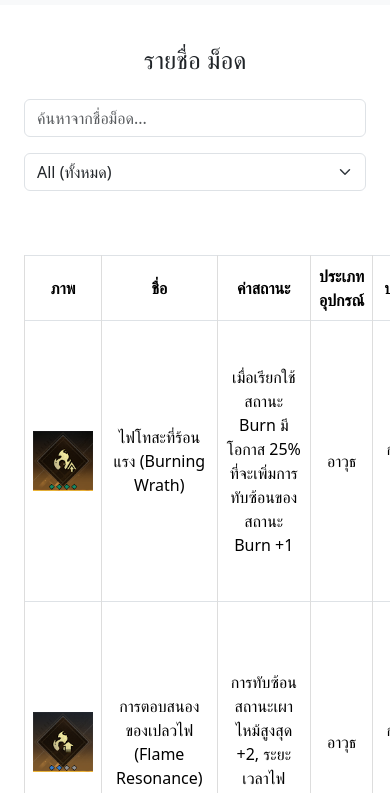
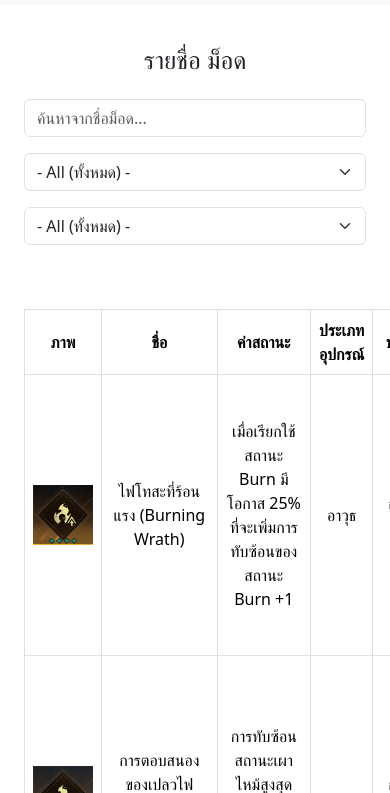
Before and after one commit to punyjin/once-human-wiki, a plain HTML site: page items.html in a window 390 px wide. Shown: the part 51-844 px from the top of the page. Drawn offline with nearby package versions, Linux system fonts and the light colour scheme.

Commit message:
Update Filter & More Mod

```diff
--- a/assets/js/addmod.js
+++ b/assets/js/addmod.js
@@ -27,7 +27,7 @@ document.addEventListener('DOMContentLoaded', () => {
             "fastgunner": { "en": "Fast Gunner", "th": "พลปืนเร็ว" },
             "bounce": { "en": "Bounce", "th": "การกระเด้ง" },
             "shrapnel": { "en": "Shrapnel", "th": "เศษกระสุน" },
-            "HP": { "en": "HP", "th": "HP" },
+            "HP": { "en": "HP", "th": "พลังชีวิต" },
             "critrate": { "en": "Crit Rate", "th": "อัตราคริติคอล" },
             "critdmg": { "en": "Crit DMG", "th": "ดาเมจคริติคอล" },
             "statusdmg": { "en": "Status DMG", "th": "ดาเมจสถานะ" },
--- a/assets/js/mods.js
+++ b/assets/js/mods.js
@@ -17,22 +17,45 @@ fetch(jsonDataUrl)
 
         // Add event listeners for search and filter
         const searchInput = document.getElementById('search-input');
-        const filterSelect = document.getElementById('filter-select');
+        const filterSelect = document.getElementById('filter-select'); // modType select
+        const gearTypeSelect = document.getElementById('gear-type-filter'); // gearType select
 
+        // Add event listener to search input
         if (searchInput) {
             searchInput.addEventListener('input', () => applyFilters());
         } else {
             console.error('Search input element not found.');
         }
 
+        // Add event listener to filter select (modType)
         if (filterSelect) {
             filterSelect.addEventListener('change', () => applyFilters());
         } else {
             console.error('Filter select element not found.');
         }
+
+        // Add event listener to gear type select (gearType)
+        if (gearTypeSelect) {
+            gearTypeSelect.addEventListener('change', () => applyFilters());
+        } else {
+            console.error('Gear type filter select element not found.');
+        }
     })
     .catch(error => console.error('Error loading JSON:', error));
 
+// ฟังก์ชันสำหรับแปลง gearType ระหว่างภาษาไทยและอังกฤษ
+function translateGearType(gearType) {
+    const gearTypeTranslations = {
+        "Weapon": "อาวุธ",
+        "Helmet": "หมวกนิรภัย",
+        "Mask": "หน้ากาก",
+        "Top": "เสื้อ",
+        "Bottom": "กางเกง",
+        "Gloves": "ถุงมือ",
+        "Shoes": "รองเท้า"
+    };
+    return gearTypeTranslations[gearType] || Object.keys(gearTypeTranslations).find(key => gearTypeTranslations[key] === gearType);
+}
 // ฟังก์ชันสำหรับแปลง modType ระหว่างภาษาไทยและอังกฤษ
 function translateModType(modType) {
     const filterTranslations = {
@@ -46,7 +69,7 @@ function translateModType(modType) {
         "fastgunner": "พลปืนเร็ว",
         "bounce": "การกระเด้ง",
         "shrapnel": "เศษกระสุน",
-        "HP": "HP",
+        "HP": "พลังชีวิต",
         "critrate": "อัตราคริติคอล",
         "critdmg": "ดาเมจคริติคอล",
         "statusdmg": "ดาเมจสถานะ",
@@ -67,6 +90,7 @@ function translateModType(modType) {
 function applyFilters() {
     const searchTerm = document.getElementById('search-input')?.value.toLowerCase() || '';
     const filterValue = document.getElementById('filter-select')?.value || 'all';
+    const gearTypeValue = document.getElementById('gear-type-filter')?.value || 'all';
 
     if (!mods) {
         console.error('Mods data is not loaded.');
@@ -74,21 +98,32 @@ function applyFilters() {
     }
 
     const translatedFilterValue = translateModType(filterValue);
+    const translatedGearTypeValue = translateGearType(gearTypeValue);
 
     const filteredMods = mods.filter(mod => {
         const matchesSearch = mod.name.th.toLowerCase().includes(searchTerm) || mod.name.en.toLowerCase().includes(searchTerm);
+
         const matchesFilter = filterValue === 'all' ||
-            mod.modType.en.toLowerCase() === filterValue.toLowerCase() ||  // ตรวจสอบ modType ภาษาอังกฤษ
-            mod.modType.th.toLowerCase() === filterValue.toLowerCase() ||  // ตรวจสอบ modType ภาษาไทย
-            mod.modType.en.toLowerCase() === translatedFilterValue.toLowerCase() ||  // ตรวจสอบ modType ภาษาอังกฤษที่แปลแล้ว
-            mod.modType.th.toLowerCase() === translatedFilterValue.toLowerCase();    // ตรวจสอบ modType ภาษาไทยที่แปลแล้ว
-        return matchesSearch && matchesFilter;
+            mod.modType.en.toLowerCase() === filterValue.toLowerCase() ||
+            mod.modType.th.toLowerCase() === filterValue.toLowerCase() ||
+            mod.modType.en.toLowerCase() === translatedFilterValue.toLowerCase() ||
+            mod.modType.th.toLowerCase() === translatedFilterValue.toLowerCase();
+
+        const matchesGearType = gearTypeValue === 'all' ||
+            mod.gearType.en.toLowerCase() === gearTypeValue.toLowerCase() ||
+            mod.gearType.th.toLowerCase() === gearTypeValue.toLowerCase() ||
+            mod.gearType.en.toLowerCase() === translatedGearTypeValue.toLowerCase() ||
+            mod.gearType.th.toLowerCase() === translatedGearTypeValue.toLowerCase();
+
+        return matchesSearch && matchesFilter && matchesGearType;
     });
-
     populateTable(filteredMods, 'th');
 }
 
-// Function to populate table based on the data
+
+
+
+
 function populateTable(mods, lang) {
     const tableBody = document.querySelector('#mods-table tbody');
     if (!tableBody) {
@@ -155,26 +190,32 @@ function populateTable(mods, lang) {
     });
 }
 
-// Function to load filter options in both languages
 function loadFilterOptions(lang1, lang2) {
     fetch(mainDataUrl)
         .then(response => response.json())
         .then(data => {
             const filters = data.filters;
             const filterSelect = document.getElementById('filter-select');
+            const gearTypeFilterSelect = document.getElementById('gear-type-filter');
 
             // Clear existing options
             filterSelect.innerHTML = '';
+            gearTypeFilterSelect.innerHTML = '';
 
             // Add "All" option first
             const allOption = document.createElement('option');
             allOption.value = 'all';
-            allOption.textContent = `${filters.all[lang1]} (${filters.all[lang2]})`;
+            allOption.textContent = `- ${filters.all[lang1]} (${filters.all[lang2]}) -`;
             filterSelect.appendChild(allOption);
 
-            // Add other filter options
+            const allGearTypeOption = document.createElement('option');
+            allGearTypeOption.value = 'all';
+            allGearTypeOption.textContent = `- ${filters.all[lang1]} (${filters.all[lang2]}) -`;
+            gearTypeFilterSelect.appendChild(allGearTypeOption);
+
+            // Add modType filter options
             for (const [key, value] of Object.entries(filters)) {
-                if (key !== 'all') {
+                if (key !== 'all' && key !== 'geartypes') {
                     const option = document.createElement('option');
                     option.value = key;
                     option.textContent = `${value[lang1]} (${value[lang2]})`;
@@ -182,6 +223,14 @@ function loadFilterOptions(lang1, lang2) {
                 }
             }
 
+            // Add gearType filter options
+            const gearTypes = filters.geartypes;
+            for (const [key, value] of Object.entries(gearTypes)) {
+                const option = document.createElement('option');
+                option.value = key;
+                option.textContent = `${value[lang1]} (${value[lang2]})`;
+                gearTypeFilterSelect.appendChild(option);
+            }
         })
         .catch(error => console.error('Error loading filter options:', error));
 }
--- a/assets/json_data/filter.json
+++ b/assets/json_data/filter.json
@@ -42,7 +42,7 @@
         },
         "HP": {
             "en": "HP",
-            "th": "HP"
+            "th": "พลังชีวิต"
         },
         "critrate": {
             "en": "Crit Rate",
@@ -91,6 +91,36 @@
         "meleedmg": {
             "en": "Melee DMG",
             "th": "ดาเมจอาวุธระยะประชิด"
+        },
+        "geartypes": {
+            "Weapon": {
+                "en": "Weapon",
+                "th": "อาวุธ"
+            },
+            "Helmet": {
+                "en": "Helmet",
+                "th": "หมวกนิรภัย"
+            },
+            "Mask": {
+                "en": "Mask",
+                "th": "หน้ากาก"
+            },
+            "Top": {
+                "en": "Top",
+                "th": "เสื้อ"
+            },
+            "Bottom": {
+                "en": "Bottom",
+                "th": "กางเกง"
+            },
+            "Gloves": {
+                "en": "Gloves",
+                "th": "ถุงมือ"
+            },
+            "Shoes": {
+                "en": "Shoes",
+                "th": "รองเท้า"
+            }
         }
     }
 }
--- a/assets/json_data/mods.json
+++ b/assets/json_data/mods.json
@@ -1442,5 +1442,104 @@
             }
         ],
         "imageUrl": "assets/imgs/mods/ShockRampage.png"
+    },
+    {
+        "name": {
+            "en": "Fateful Strike",
+            "th": "การโจมตีแห่งโชคชะตา"
+        },
+        "gearType": {
+            "en": "Helmet",
+            "th": "หมวก"
+        },
+        "modType": {
+            "en": "Crit Rate",
+            "th": "อัตราคริติคอล"
+        },
+        "stats": {
+            "en": "Cannot deal Weakspot DMG. Crit rate +10% and Crit DMG +30%",
+            "th": "ไม่สามารถสร้างความเสียหายจุดอ่อนได้ อัตราคริติคอล +10% และความเสียหายคริติคอล +30%"
+        },
+        "location": [
+            {
+                "en": "Gear Crates",
+                "th": "กล่องอุปกรณ์"
+            },
+            {
+                "en": "LEA Lab",
+                "th": "ห้องทดลอง LEA"
+            },
+            {
+                "en": "Silo ALPHA",
+                "th": "ไซโล ALPHA"
+            }
+        ],
+        "imageUrl": "assets/imgs/mods/FatefulStrike.png"
+    },
+    {
+        "name": {
+            "en": "Deviation Expert",
+            "th": "ผู้เชี่ยวชาญด้านการเบี่ยงเบน"
+        },
+        "gearType": {
+            "en": "Helmet",
+            "th": "หมวก"
+        },
+        "modType": {
+            "en": "Status DMG",
+            "th": "ดาเมจสถานะ"
+        },
+        "stats": {
+            "en": "Range -25%, Fire Rate +10%, Status DMG +20%",
+            "th": "ระยะการยิง -25% อัตราการยิง +10% ความเสียหายสถานะ +20%"
+        },
+        "location": [
+            {
+                "en": "Gear Crates",
+                "th": "กล่องอุปกรณ์"
+            },
+            {
+                "en": "LEA Lab",
+                "th": "ห้องทดลอง LEA"
+            },
+            {
+                "en": "Silo ALPHA",
+                "th": "ไซโล ALPHA"
+            }
+        ],
+        "imageUrl": "assets/imgs/mods/DeviationExpert.png"
+    },
+    {
+        "name": {
+            "en": "Elemental Havoc",
+            "th": "ความหายนะแห่งธาตุ"
+        },
+        "gearType": {
+            "en": "Helmet",
+            "th": "หมวก"
+        },
+        "modType": {
+            "en": "Elemental DMG",
+            "th": "ดาเมจธาตุ"
+        },
+        "stats": {
+            "en": "Elemental DMG +10%. When HP is above 90%, 10% additionally.",
+            "th": "ความเสียหายธาตุเพิ่มขึ้น +10% และเมื่อ HP สูงกว่า 90% จะได้รับความเสียหายเพิ่มอีก 10%"
+        },
+        "location": [
+            {
+                "en": "Gear Crates",
+                "th": "กล่องอุปกรณ์"
+            },
+            {
+                "en": "LEA Lab",
+                "th": "ห้องทดลอง LEA"
+            },
+            {
+                "en": "Silo ALPHA",
+                "th": "ไซโล ALPHA"
+            }
+        ],
+        "imageUrl": "assets/imgs/mods/ElementalHavoc.png"
     }
 ]
--- a/items.html
+++ b/items.html
@@ -23,6 +23,11 @@
                         <select id="filter-select" class="form-select">
                         </select>
                     </div>
+                    <div class="col-md-4 mb-3">
+                        <select id="gear-type-filter" class="form-select">
+                        </select>
+                    </div>
+
                 </div>
             </div>
 
```
